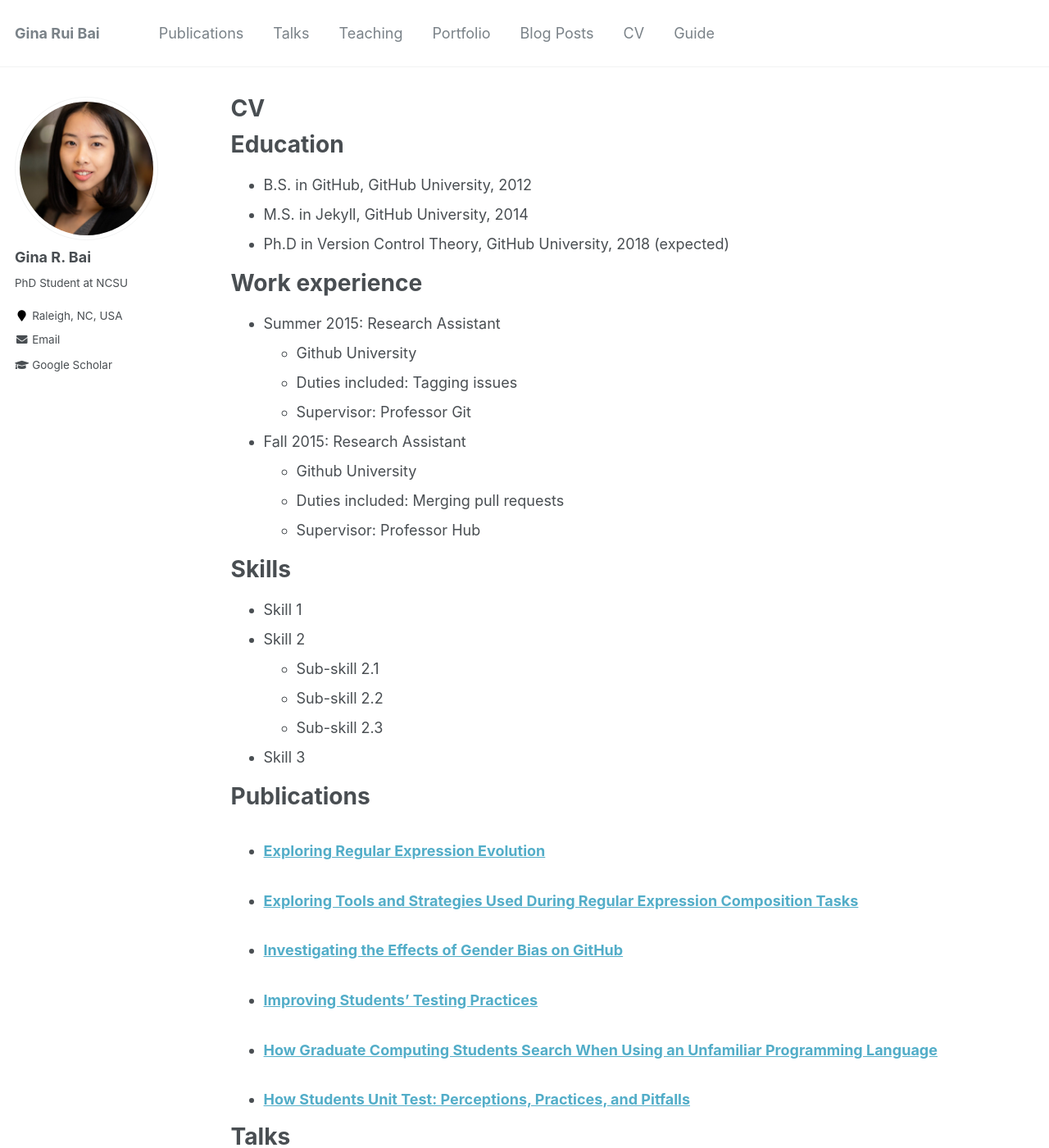
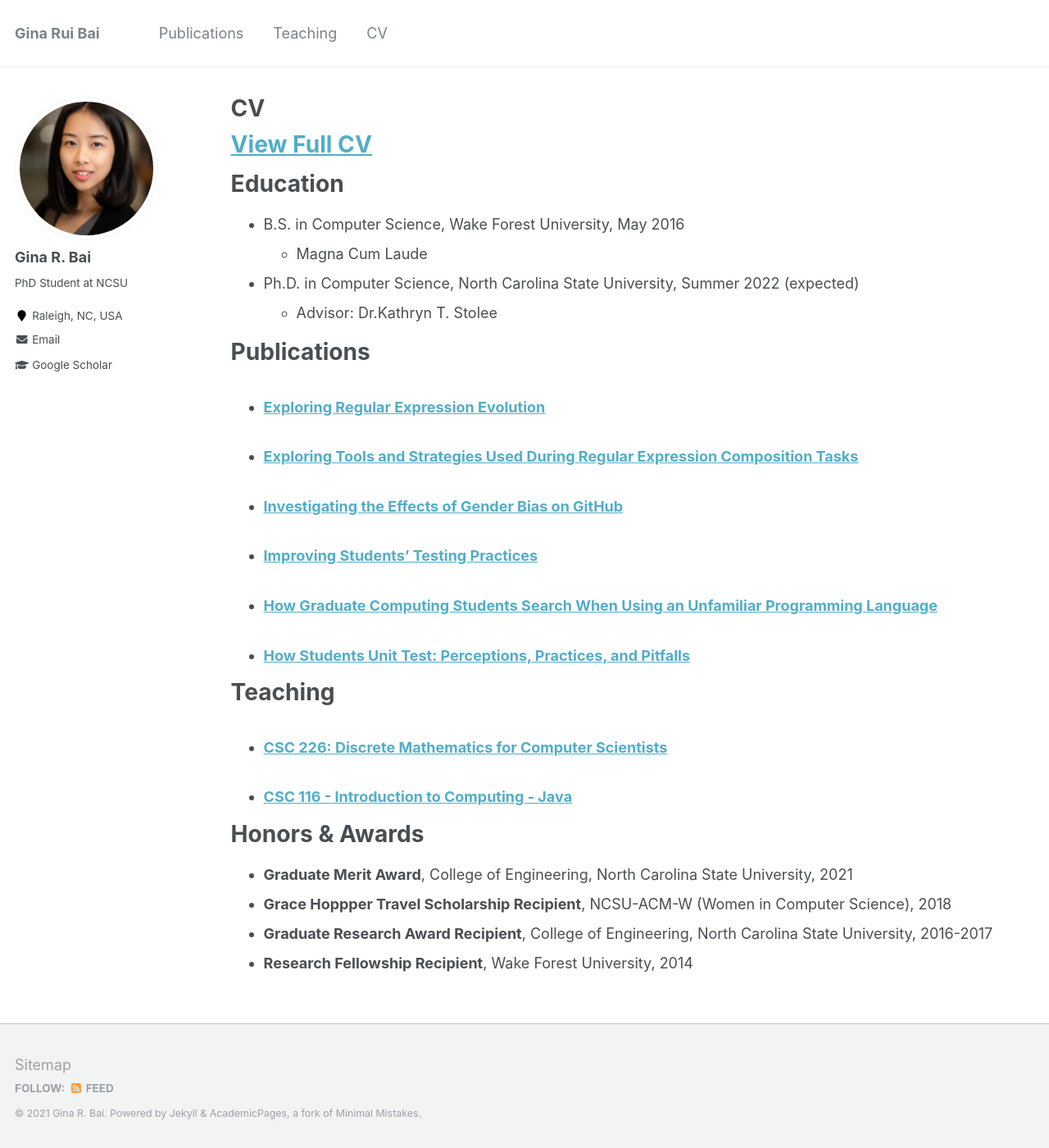
Before and after one commit to ginaBai/ginabai.github.io, a Jekyll site: the page built from _pages/cv.md, in a window 1280 px wide and 1400 px high. Shown: the whole window at 82% size. Built offline with Jekyll 4.4.1, drawn with Linux system fonts in a browser that asks for light colours; some of the changed text lies outside the part shown.

```diff
--- a/_pages/cv.md
+++ b/_pages/cv.md
@@ -9,32 +9,15 @@ redirect_from:
 
 {% include base_path %}
 
+[View Full CV](https://ginabai.github.io/files/CV/RuiGinaBai_CV_2021.pdf)
+======
+
 Education
 ======
-* B.S. in GitHub, GitHub University, 2012
-* M.S. in Jekyll, GitHub University, 2014
-* Ph.D in Version Control Theory, GitHub University, 2018 (expected)
-
-Work experience
-======
-* Summer 2015: Research Assistant
-  * Github University
-  * Duties included: Tagging issues
-  * Supervisor: Professor Git
-
-* Fall 2015: Research Assistant
-  * Github University
-  * Duties included: Merging pull requests
-  * Supervisor: Professor Hub
-
-Skills
-======
-* Skill 1
-* Skill 2
-  * Sub-skill 2.1
-  * Sub-skill 2.2
-  * Sub-skill 2.3
-* Skill 3
+* B.S. in Computer Science, Wake Forest University, May 2016
+  * Magna Cum Laude
+* Ph.D. in Computer Science, North Carolina State University, Summer 2022 (expected)
+  * Advisor: Dr.Kathryn T. Stolee
 
 Publications
 ======
@@ -42,11 +25,6 @@ Publications
     {% include archive-single-cv.html %}
   {% endfor %}</ul>
 
-Talks
-======
-  <ul>{% for post in site.talks %}
-    {% include archive-single-talk-cv.html %}
-  {% endfor %}</ul>
 
 Teaching
 ======
@@ -54,6 +32,9 @@ Teaching
     {% include archive-single-cv.html %}
   {% endfor %}</ul>
 
-Service and leadership
+Honors & Awards
 ======
-* Currently signed in to 43 different slack teams
+* <b>Graduate Merit Award</b>, College of Engineering, North Carolina State University, 2021
+* <b>Grace Hoppper Travel Scholarship Recipient</b>, NCSU-ACM-W (Women in Computer Science), 2018
+* <b>Graduate Research Award Recipient</b>, College of Engineering, North Carolina State University, 2016-2017
+* <b>Research Fellowship Recipient</b>, Wake Forest University, 2014
```
Also changed, not shown: _data/navigation.yml (+7 -7 lines), _teaching/summer2020.md (+14 -5 lines), _teaching/summer2021.md (+15 -5 lines), 1 other file.
